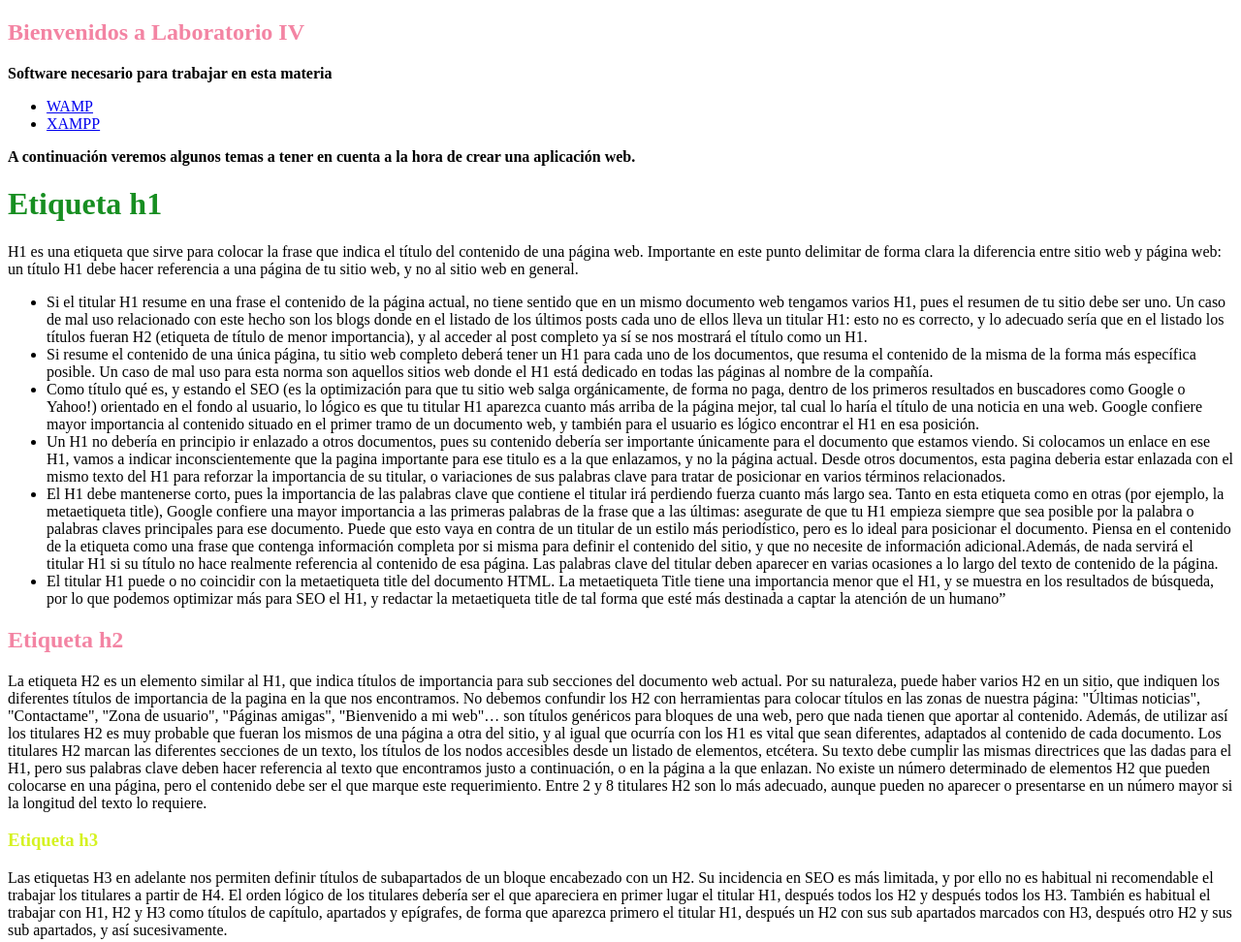
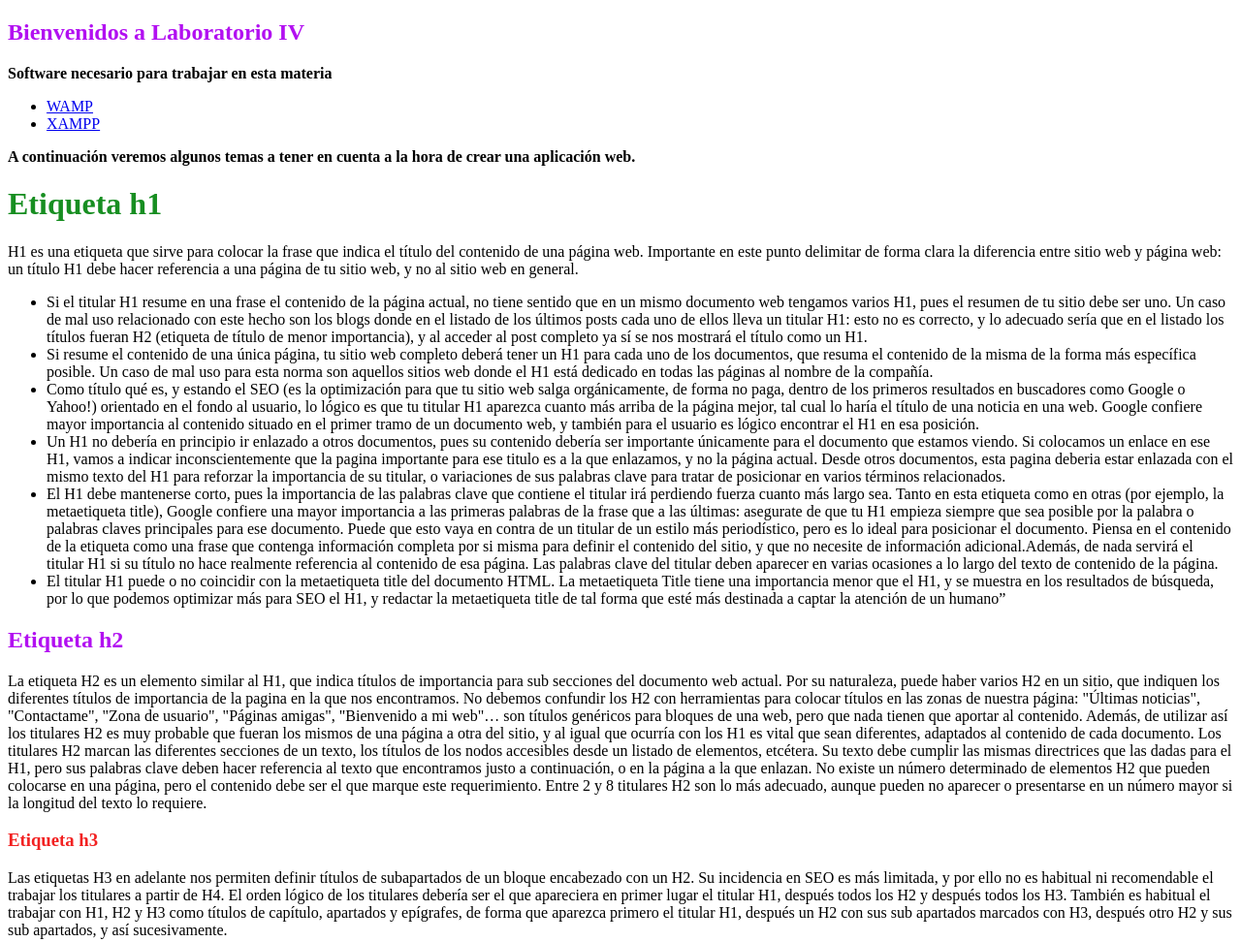
Before and after one commit to echeverriaalex/Trabajo-Practico-n1, a plain HTML site: page index.html in a window 1280 px wide. Shown: the top 972 px of the page at 97% size. Drawn offline with Linux system fonts and the light colour scheme.

```diff
--- a/index.html
+++ b/index.html
@@ -11,11 +11,11 @@
             }
 
             h2{
-                color: rgb(243, 132, 163);
+                color: rgb(178, 16, 241);
             }
 
             h3{
-                color: rgb(213, 242, 33);
+                color: rgb(242, 33, 33);
             }
 
             strong{
@@ -164,6 +164,7 @@
             documento que lo incluye y de este modo poder navegar dentro del documento.
         </p>
 
+
         <a href="https://raw.githubusercontent.com/JuanAzar/UTN-LabIV/master/Common/Assets/learn-html.jpeg">Aprende HTML</a>
         <a href="https://raw.githubusercontent.com/JuanAzar/UTN-LabIV/master/Common/Assets/hello-world.jpeg"> Hola Mundo</a>
 
```
